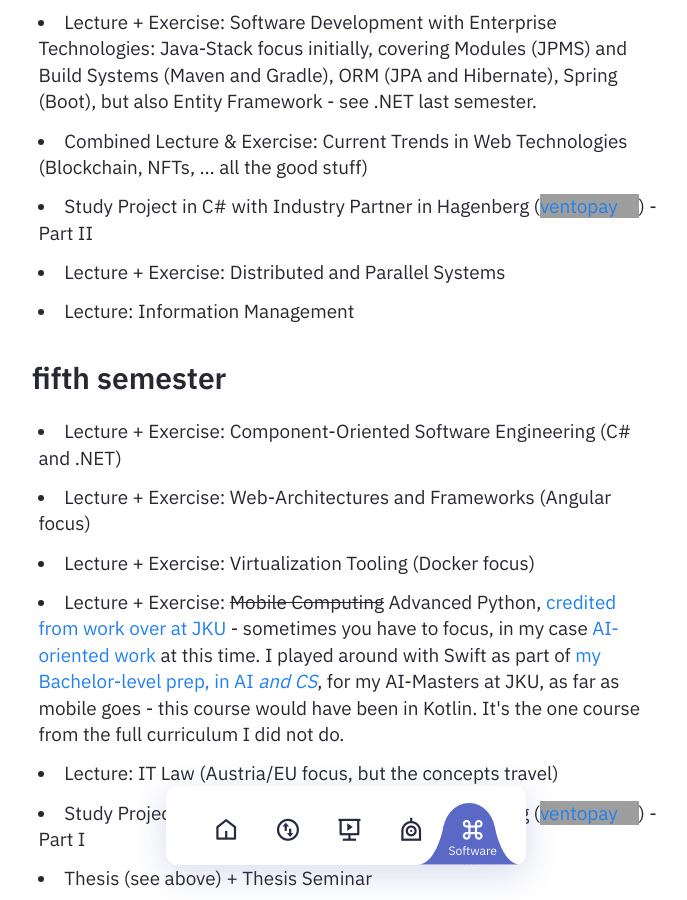
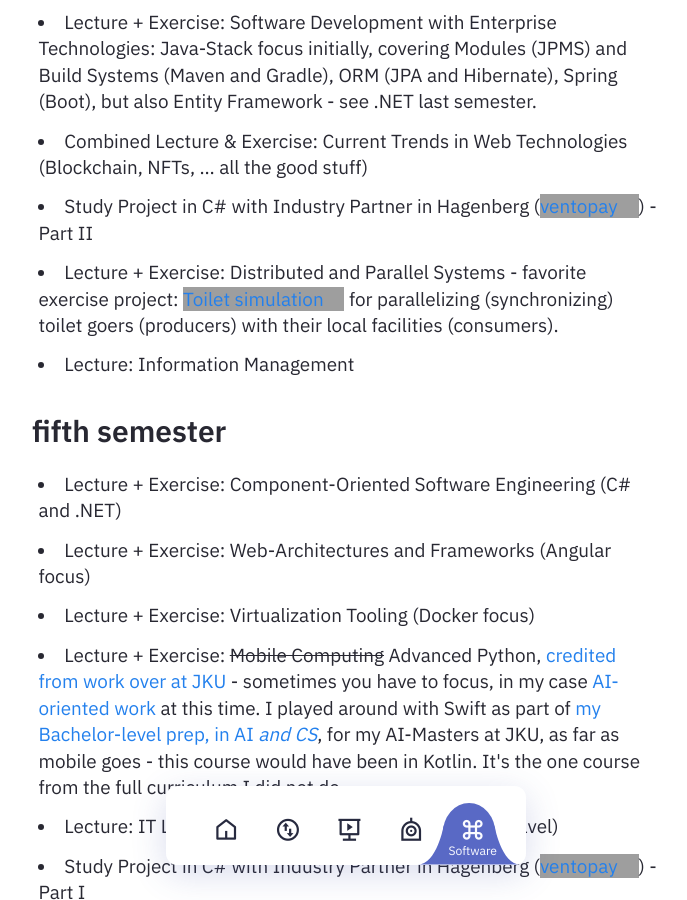
Before and after one commit to heseltime/heseltime.github.io, a Jekyll site: the page built from pages/rDse.md, in a window 1280 px wide and 900 px high, scrolled down 1398 px. Shown: the whole window, without its empty margins (294-981 px from the left). Built offline with Jekyll 4.4.1, drawn with Linux system fonts in a browser that asks for light colours; grey boxes are pictures that could not be loaded.

Commit message:
Add toilet ref exc

```diff
--- a/pages/rDse.md
+++ b/pages/rDse.md
@@ -24,7 +24,7 @@ _This semester also credits for practical, internship-type work, which I am comp
 - Lecture + Exercise: Software Development with Enterprise Technologies: Java-Stack focus initially, covering Modules (JPMS) and Build Systems (Maven and Gradle), ORM (JPA and Hibernate), Spring (Boot), but also Entity Framework - see .NET last semester.
 - Combined Lecture & Exercise: Current Trends in Web Technologies (Blockchain, NFTs, ... all the good stuff)
 - Study Project in C# with Industry Partner in Hagenberg ([ventopay](https://www.linkedin.com/company/ventopay-gmbh)) - Part II
-- Lecture + Exercise: Distributed and Parallel Systems
+- Lecture + Exercise: Distributed and Parallel Systems - favorite exercise project: [Toilet simulation](https://github.com/heseltime/VPSToilet) for parallelizing (synchronizing) toilet goers (producers) with their local facilities (consumers).
 - Lecture: Information Management
 
 ## fifth semester
```
Also changed, not shown: pages/rDai.md (+7 -3 lines).
